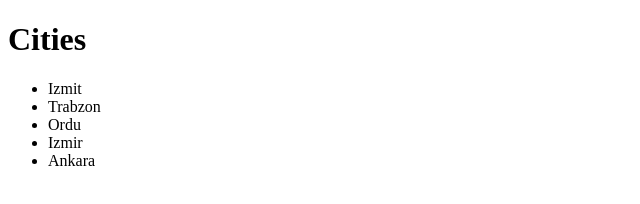
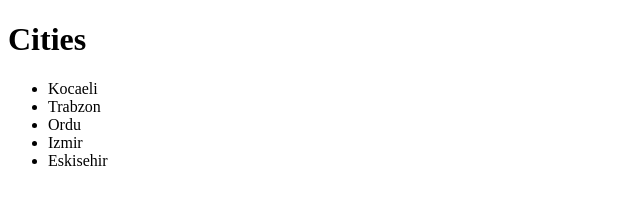
Before and after one commit to mulberrystr/T106new, a plain HTML site: page index.html in a window 1280 px wide. Shown: the full height of the page, 0-640 px from the left. Drawn offline with Linux system fonts and the light colour scheme.

Commit message:
fourth commit

```diff
--- a/index.html
+++ b/index.html
@@ -9,11 +9,12 @@
 <body>
    <h1>Cities</h1>
    <ul>
-      <li>Izmit</li>
+      <li>Kocaeli</li>
       <li>Trabzon</li>
       <li>Ordu</li>
       <li>Izmir</li>
-      <li>Ankara</li>
+      <li>Eskisehir</li>
+
    </ul>
 </body>
 </html>
```
